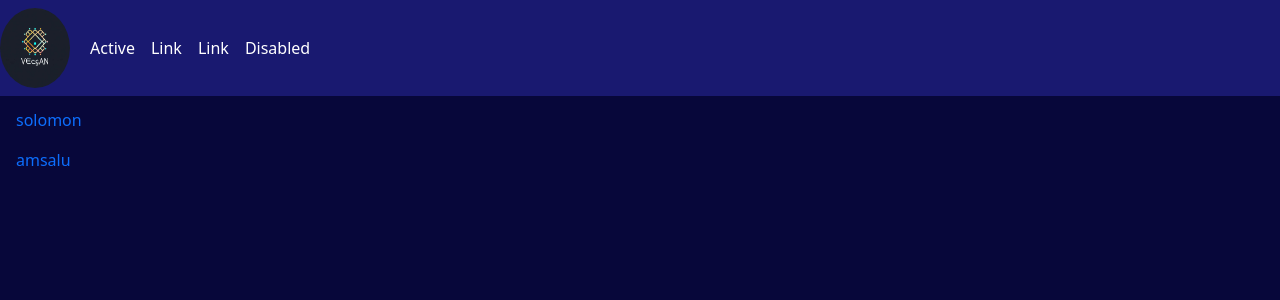
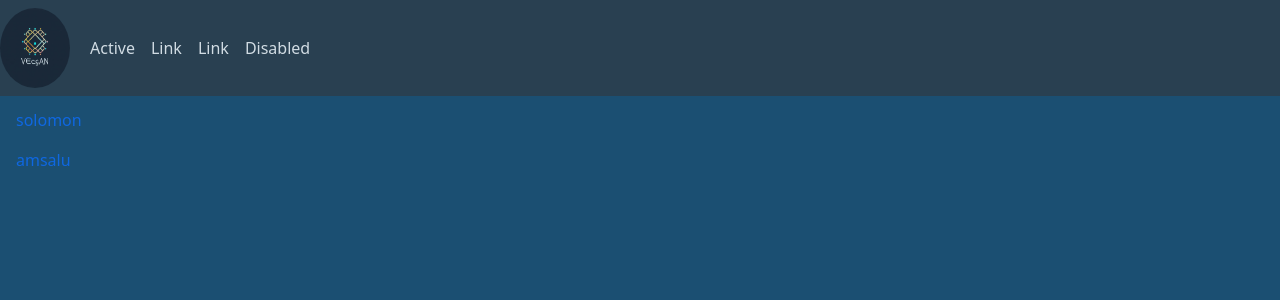
Before and after one commit to solomonamsalu/yegna, a Django app: page /blog/home in a window 1280 px wide. Shown: the top 300 px of the page. Run offline with Django 4.2, Linux system fonts and the light colour scheme; data that the repository does not hold is empty; some libraries are stand-ins or nearby versions.

Commit message:
add background css

```diff
--- a/blog/static/first.css
+++ b/blog/static/first.css
@@ -89,6 +89,14 @@
 
   }
   .body{
-    background-color: rgb(7, 7, 58);
+    /* background-color:#212F3D ;
+    background-color: rgb(7, 7, 58); */
     opacity: 1;
+    background-color:#2d3c49;
+    transition: background-color 1s ease-in-out;
+    opacity:0.8;
   }
+  body:hover{
+    background-color:#1B4F72;
+
+  }
--- a/blog/templates/blog/base.html
+++ b/blog/templates/blog/base.html
@@ -13,7 +13,7 @@
 </head>
 
 <body class="body">
-        <nav style="background-color: MidnightBlue;" class="navbar navbar-expand-sm bg-prdimary navbar-dark fixed-top">
+        <nav style="background-color:#2d3c49;" class="navbar navbar-expand-sm bg-prdimary navbar-dark fixed-top">
         <img src="{% static 'ailogo.jpeg'%}" alt="logo">
           <div class="container-fluid">
             <ul class="navbar-nav">
```
